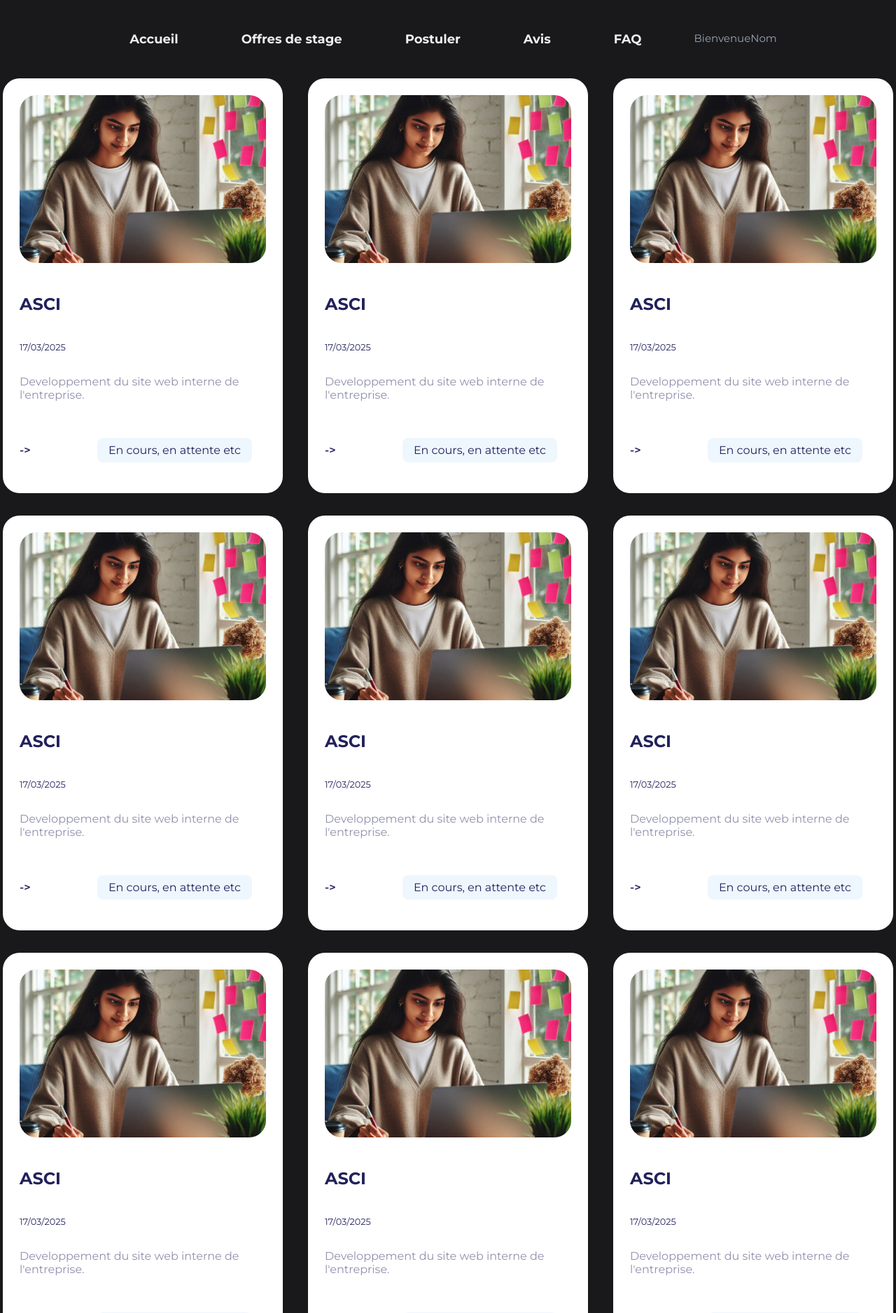
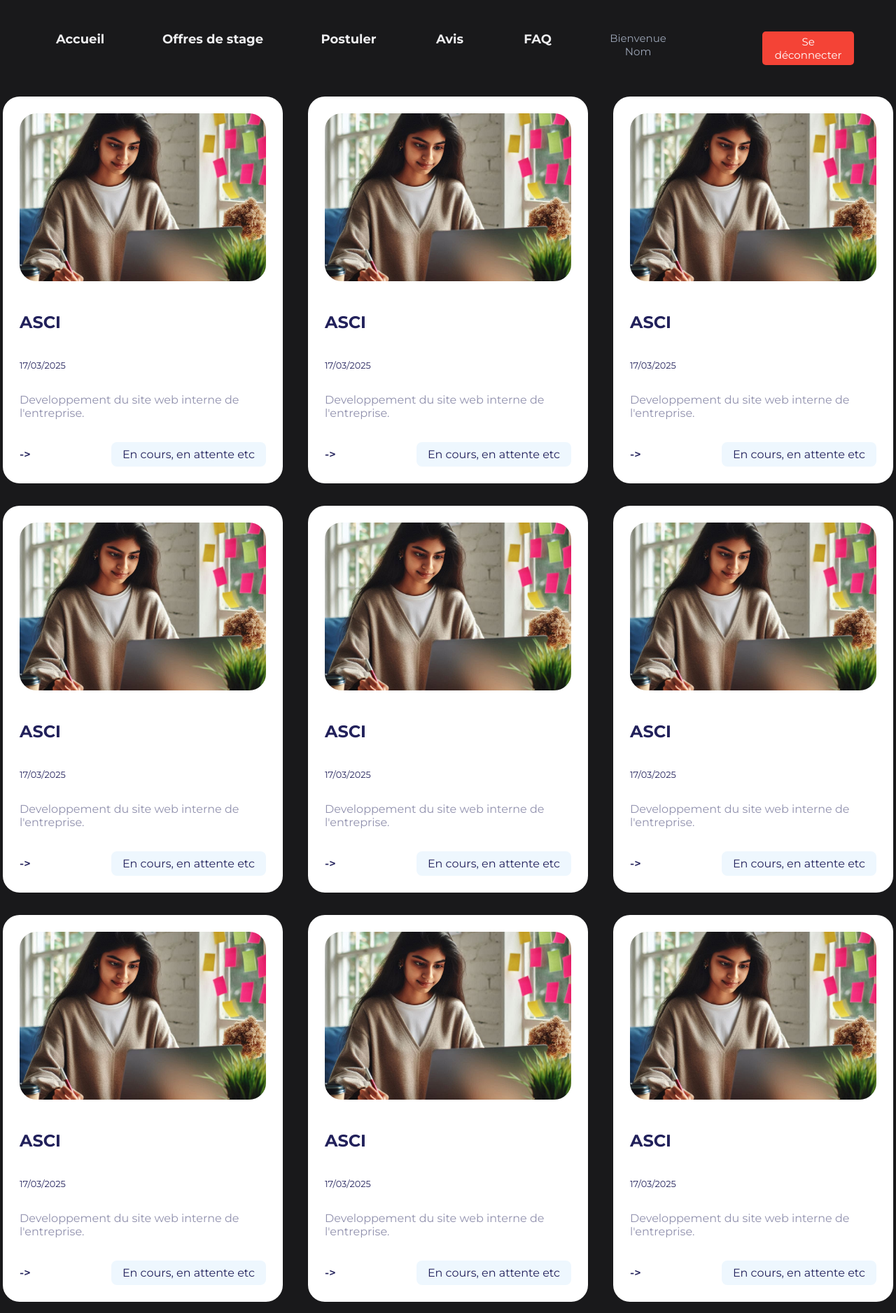
Before and after one commit to masdonte/StageConnect, a PHP site: page /pages/apply.php in a window 1280 px wide. Shown: the top 1877 px of the page at 70% size. Run offline with PHP 8.4, Linux system fonts and the light colour scheme; a user stored in the database is signed in.

Commit message:
[fix] button disconnected

```diff
--- a/css/styles.css
+++ b/css/styles.css
@@ -70,23 +70,24 @@ nav ul li a:hover {
 }
 
 .buttons {
-    margin-top: 40px;
+    display: flex;
+    align-items: center;
+    justify-content: flex-end;
 }
 
 button {
-    background-color: #FF7043;
-    color: white;
+    background-color: #f44336; /* Couleur rouge pour indiquer déconnexion */
+    color: white; /* Texte en blanc */
+    font-size: 12px; /* Petit texte */
     border: none;
-    padding: 24px 48px;
+    border-radius: 5px;
+    padding: 5px 10px;
     cursor: pointer;
-    font-size: 2.4em;
-    margin: 20px;
-    border-radius: 50px;
-    transition: 0.3s;
+    transition: background-color 0.3s ease;
 }
 
 button:hover {
-    background-color: #E64A19;
+    background-color: #d32f2f; /* Couleur légèrement plus sombre au survol */
 }
 
 footer {
--- a/include/header.php
+++ b/include/header.php
@@ -10,10 +10,26 @@
       <?php
       if (isset($_SESSION["connected"]) && $_SESSION["connected"]) {
          ?>
-         <li>Bienvenue<?php
+         <li>Bienvenue <?php
          echo $_SESSION["nom"];
          ?></li><?php
       }
       ?>
+      <li>
+      <li>
+         <?php
+         if (isset($_SESSION["connected"])){
+         ?>
+         <form method="post">
+            <button type="submit" name="logout" class="button-connect">Se déconnecter</button>
+            <?php
+            if ($_SERVER['REQUEST_METHOD'] == 'POST') {
+               session_unset();
+               session_destroy();
+            }
+         }
+            ?>
+         </form>
+      </li>
    </ul>
 </nav>
--- a/pages/review.php
+++ b/pages/review.php
@@ -24,6 +24,9 @@ if ($_SERVER["REQUEST_METHOD"] === "POST" && isset($_POST["input"]) && isset($_S
     } else {
         echo "<script>alert('Erreur lors de l\'envoi de votre avis.');</script>";
     }
+
+}else if($_SERVER["REQUEST_METHOD"] === "POST") {
+    echo "<script>alert('Veuillez vous connecter !');</script>";
 }
 
 ?>
```
Also changed, not shown: css/review.css (+17 -9 lines).
